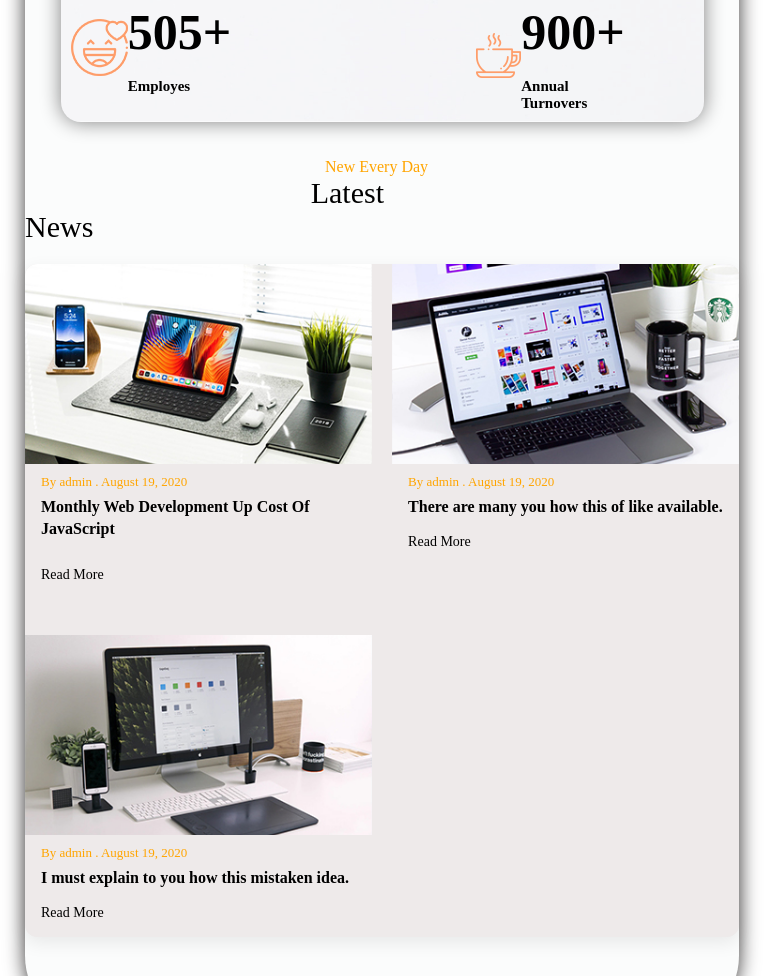
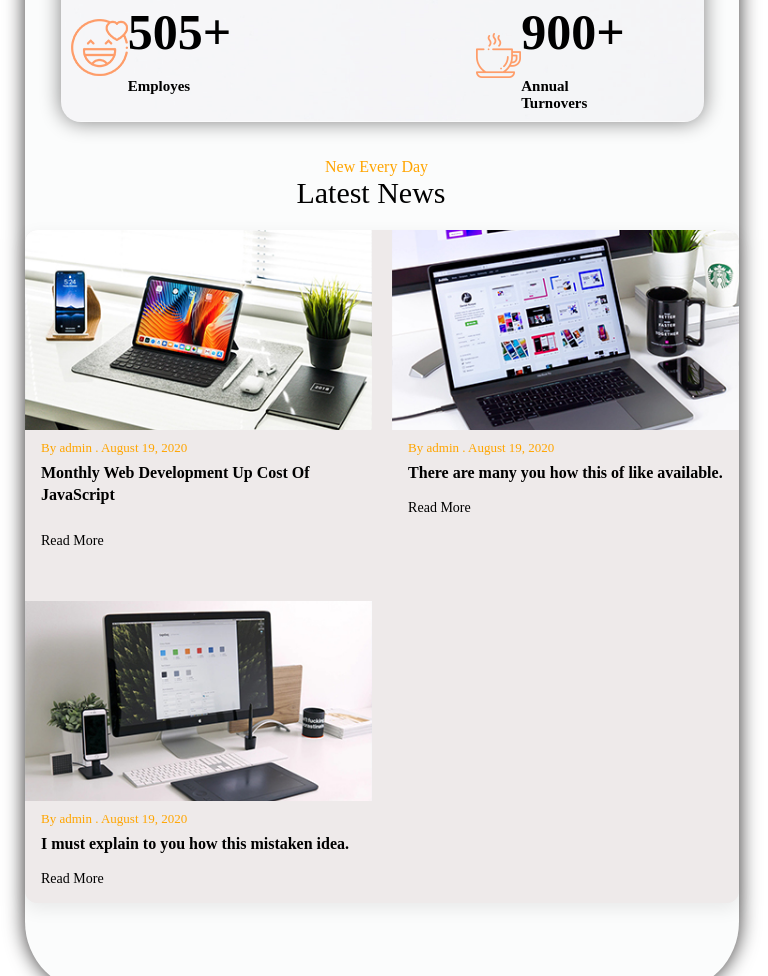
Before and after one commit to ABDULLAH67-lab/FOLIOROCKSSS, a plain HTML site: page index.html in a window 768 px wide. Shown: the part 2627-3603 px from the top of the page. Drawn offline with Linux system fonts and the light colour scheme.

Commit message:
Update style.css

```diff
--- a/style.css
+++ b/style.css
@@ -1731,7 +1731,7 @@ a:hover {
     }
 
     .span6 {
-        margin: 40%;
+        margin: 38%;
         color: black;
         font-size: 30px;
     }
```
